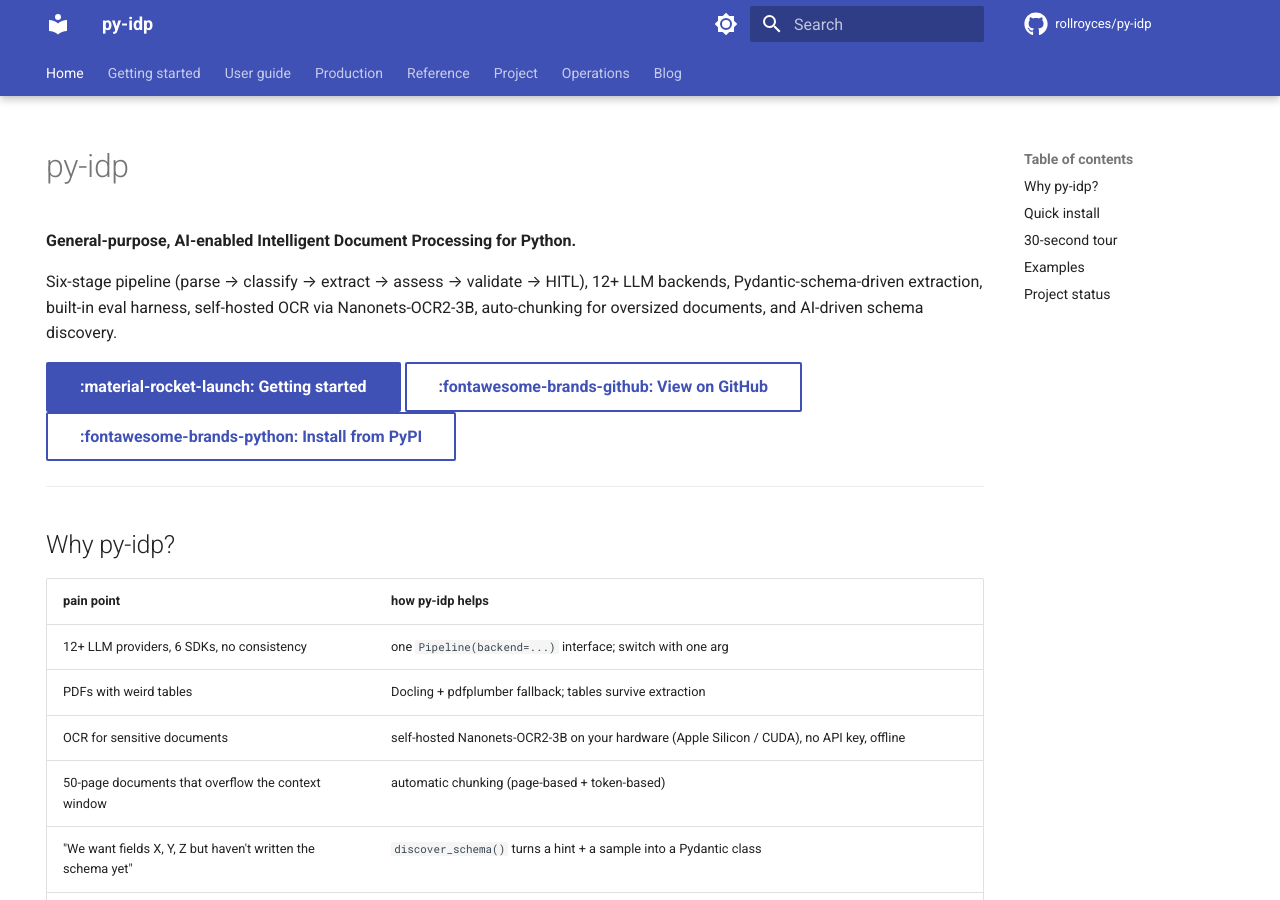
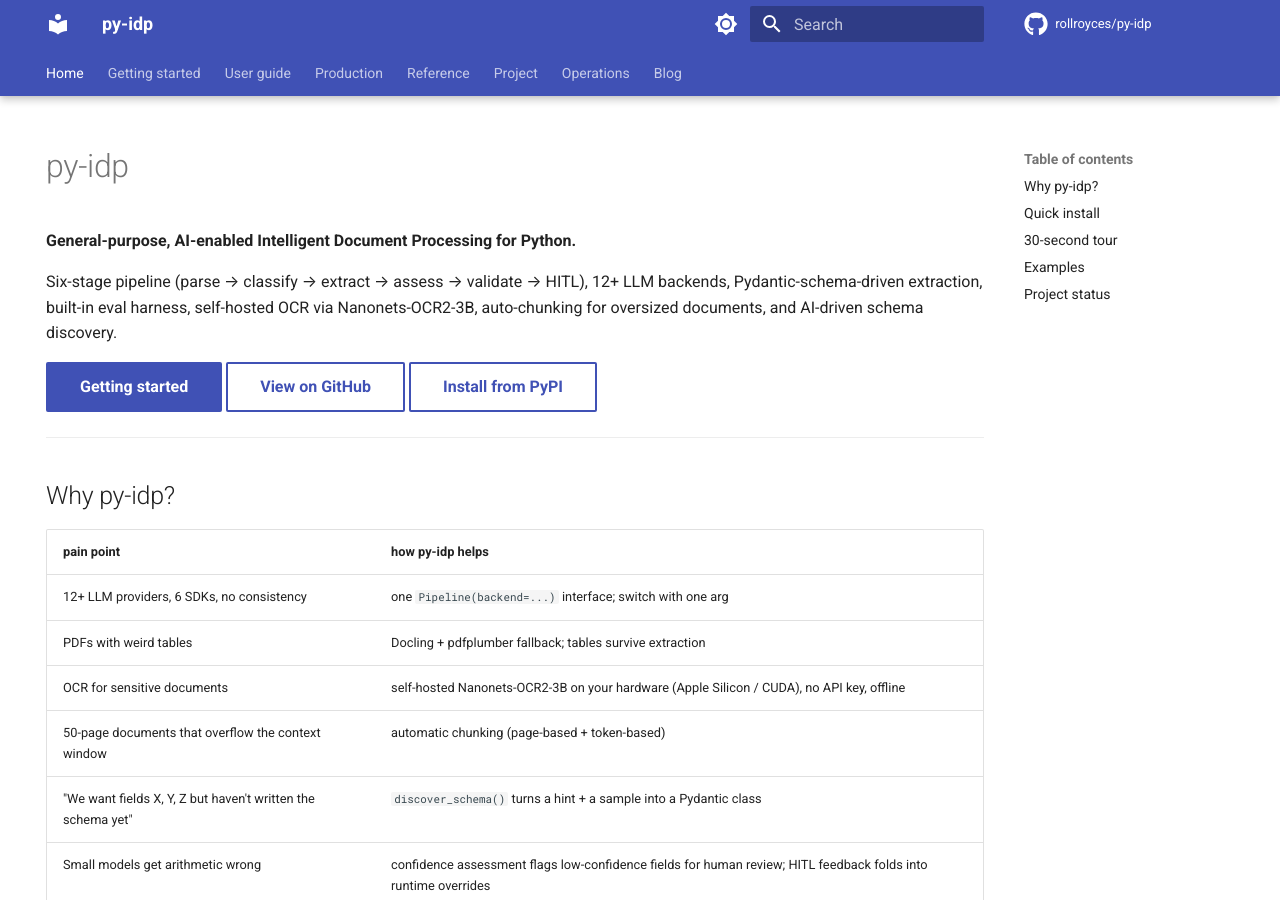
Before and after one commit to rollroyces/py-idp, an MkDocs documentation site: the page built from docs/index.md, in a window 1280 px wide and 900 px high. Built offline with MkDocs 1.6.1 and Material for MkDocs 9.7.7, drawn with Linux system fonts in a browser that asks for light colours; comment, search, counter and statistics services are not loaded.

Commit message:
fix(docs): drop broken :material-...: icon shortcodes from CTA buttons (#10)
The :material-rocket-launch: / :fontawesome-brands-...: icon shortcodes
weren't rendering as SVG icons — they appeared as literal text inside the
button anchors, breaking the layout. The Material theme requires either
the pymdownx.emoji extension with an icon provider, or inline SVG, to
resolve these inline. Without either configured, the shortcodes stay
as text.

Simplest fix: drop the icon shortcodes from the three CTA buttons.
Plain text buttons render correctly with Material's existing styles.

  Before:
    <a class="md-button md-button--primary" ...>:material-rocket-launch: Getting started</a>
  After:
    <a class="md-button md-button--primary" ...>Getting started</a>

mkdocs build --strict → 0 warnings. No src/ changes.

Co-authored-by: rollroyces <rollroyces@users.noreply.github.com>

```diff
--- a/docs/index.md
+++ b/docs/index.md
@@ -9,9 +9,9 @@
 
 Six-stage pipeline (parse → classify → extract → assess → validate → HITL), 12+ LLM backends, Pydantic-schema-driven extraction, built-in eval harness, self-hosted OCR via Nanonets-OCR2-3B, auto-chunking for oversized documents, and AI-driven schema discovery.
 
-[:material-rocket-launch: Getting started](getting-started/installation.md){ .md-button .md-button--primary }
-[:fontawesome-brands-github: View on GitHub](https://github.com/rollroyces/py-idp){ .md-button }
-[:fontawesome-brands-python: Install from PyPI](https://pypi.org/project/py-idp/){ .md-button }
+[Getting started](getting-started/installation.md){ .md-button .md-button--primary }
+[View on GitHub](https://github.com/rollroyces/py-idp){ .md-button }
+[Install from PyPI](https://pypi.org/project/py-idp/){ .md-button }
 
 ---
 
```
